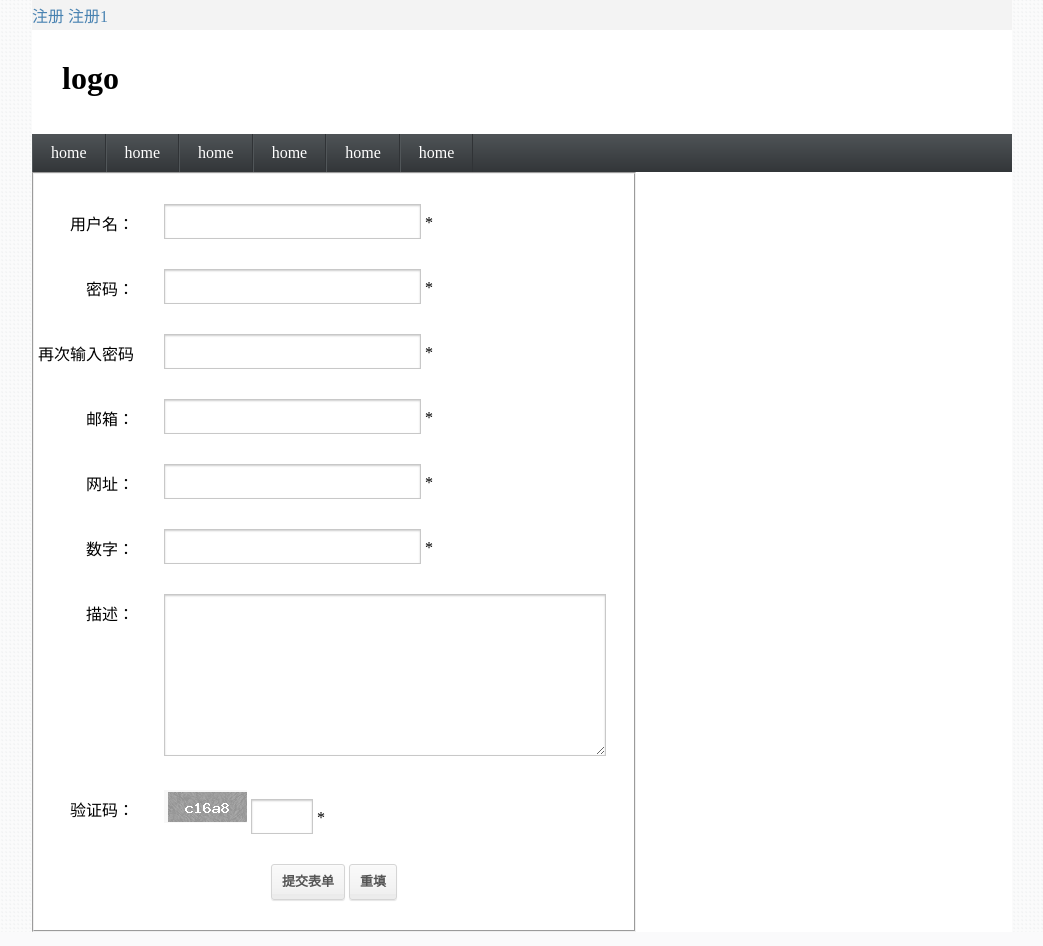
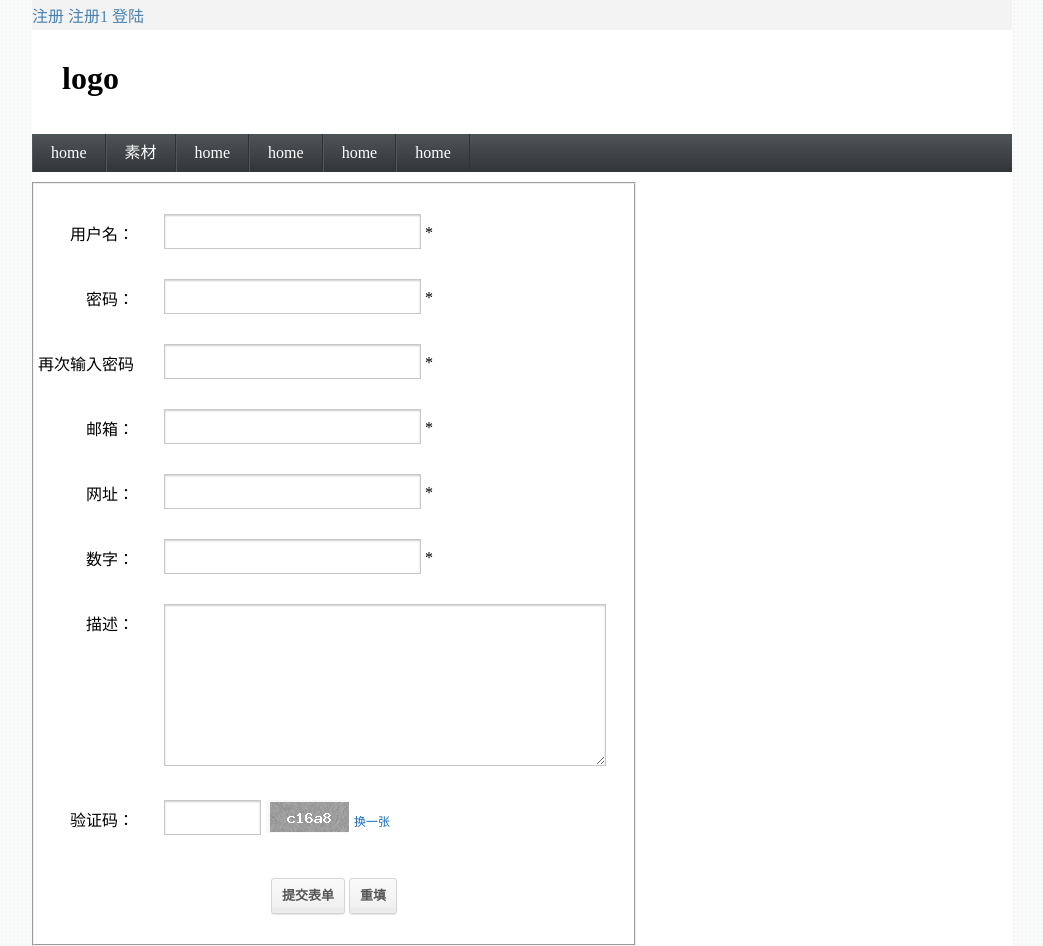
Before and after one commit to ygq/blog, a Flask app: page /reg/ in a window 1280 px wide. Shown: the whole page, without its empty margins (118-1161 px from the left). Run offline with Flask 2, Linux system fonts and the light colour scheme.

Commit message:
添加图片

```diff
--- a/blog.py
+++ b/blog.py
@@ -13,5 +13,13 @@ def reg():
 def reg_1():
     return render_template('frontend/reg_1.html')
 
+@frontend.route('/material/')
+def material():
+    return render_template("frontend/material.html")
+
+@frontend.route('/login/')
+def login():
+    return render_template('frontend/login.html')
+
 if __name__ == "__main__":
     frontend.run(debug = True)
--- a/static/css/form.css
+++ b/static/css/form.css
@@ -27,6 +27,13 @@ fieldset{
     -webkit-box-shadow: inset 0 1px 2px rgba(0, 0, 0, 0.2);
     box-shadow: inset 0 1px 2px rgba(0, 0, 0, 0.2);
 }
+#code{
+    line-height: 41px;
+    display: block;
+    float: left;
+    padding: 0 5px;
+}
+
 .submit{
     border: 1px solid #D5D5D5;
     border-radius: 3px 3px 3px 3px;
@@ -71,7 +78,13 @@ textarea{
     box-shadow: inset 0 1px 2px rgba(0, 0, 0, 0.2);
 }
 #verify{
-    width:50px;
+    width:85px;
+    float:left;
+}
+#change_cas{
+    font-size:12px;
+    line-height:45px;
+    color:#136BBB;
 }
 .error {
     margin:0 0 2px;
--- a/static/css/index.css
+++ b/static/css/index.css
@@ -15,6 +15,9 @@ a{
     margin:0 auto;
     background:white;
     overflow: hidden;
+}
+#main{
+    margin-top:10px;
 }
 #top-menu{
     width:100%;
@@ -46,9 +49,10 @@ a{
 }
 #content{
     float:left;
-    width:645px;
+    width:700px;
     border-right: 1px solid #EAECEF;
     padding-right:14px;
+    padding-left:10px;
 }
 .list{
     padding:20px 0;
@@ -63,5 +67,5 @@ a{
 }
 #sidebar{
     float:right;
-    width:290px;
+    width:250px;
 }
--- a/static/css/tip.css
+++ b/static/css/tip.css
@@ -2,11 +2,10 @@
 /* simple css-based tooltip */
 .tooltip {
     border:1px solid #fff;
-    background-color:#3d7483;
+    background-color:#fff;
     padding:10px 15px;
     width:70px;
     display:none;
-    color:#fff;
     text-align:left;
     font-size:12px;
 
--- a/templates/frontend/layout.html
+++ b/templates/frontend/layout.html
@@ -13,7 +13,8 @@
         <link type="text/css" rel="stylesheet" href="{{ url_for('static',filename="css/scrollable.css") }}">
         <link type="text/css" rel="stylesheet" href="{{ url_for('static',filename="css/skin.css") }}">
         <link type="text/css" rel="stylesheet" href="{{ url_for('static',filename="css/large.css") }}">
-        <link type="text/css" rel="stylesheet" href="{{ url_for('static',filename="css/index.css") }}"
+        <link type="text/css" rel="stylesheet" href="{{ url_for('static',filename="css/index.css") }}">
+        {% block css %}{% endblock %}
     </head>
 
     <body>
@@ -22,14 +23,15 @@
                 <div id="top-menu">
                     <a href="{{ url_for('reg') }}">注册</a>
                     <a href="{{ url_for('reg_1') }}">注册1</a>
+                    <a href="{{ url_for('login') }}">登陆</a>
                 </div>
                 <div id="logo">
                     <h1>logo</h1>
                 </div>
                 <div id="menu">
                     <ul>
-                        <li><a href="#">home</a></li>
-                        <li><a href="#">home</a></li>
+                        <li><a href="/">home</a></li>
+                        <li><a href="{{ url_for('material') }}">素材</a></li>
                         <li><a href="#">home</a></li>
                         <li><a href="#">home</a></li>
                         <li><a href="#">home</a></li>
--- a/templates/frontend/reg.html
+++ b/templates/frontend/reg.html
@@ -1,5 +1,6 @@
 {% extends 'frontend/layout.html' %}
 {% block main %}
+<div  id="main">
            <!--表单验证-->
             <form  name="contactform" id="myform">
 
@@ -66,14 +67,14 @@
                             <textarea name="comments" cols="40" rows="3" id="comments"></textarea>
                         </div>
                     </div>
-                    <div class="field">
+                    <div class="field" style="overflow:hidden;">
                         <div class="label">
                             <label for="verify" accesskey="V">验证码：</label>
                         </div>
                         <div class="input_box">
-                            <img src="{{ url_for('static',filename="images/verify.png") }}" alt="Image verification" border="0">
                             <input name="verify" type="text" id="verify" size="6" value="" required="required">
-                            <span>*</span>
+                            <div id="code"><img src="{{ url_for('static',filename="images/verify.png") }}" alt="Image verification" border="0"></div>
+                            <span id="change_cas">换一张</span>
                         </div>
                     </div>
                     <div class="field">
@@ -135,5 +136,5 @@
         </div>
 
 
-
+</div>
 {% endblock %}
```
